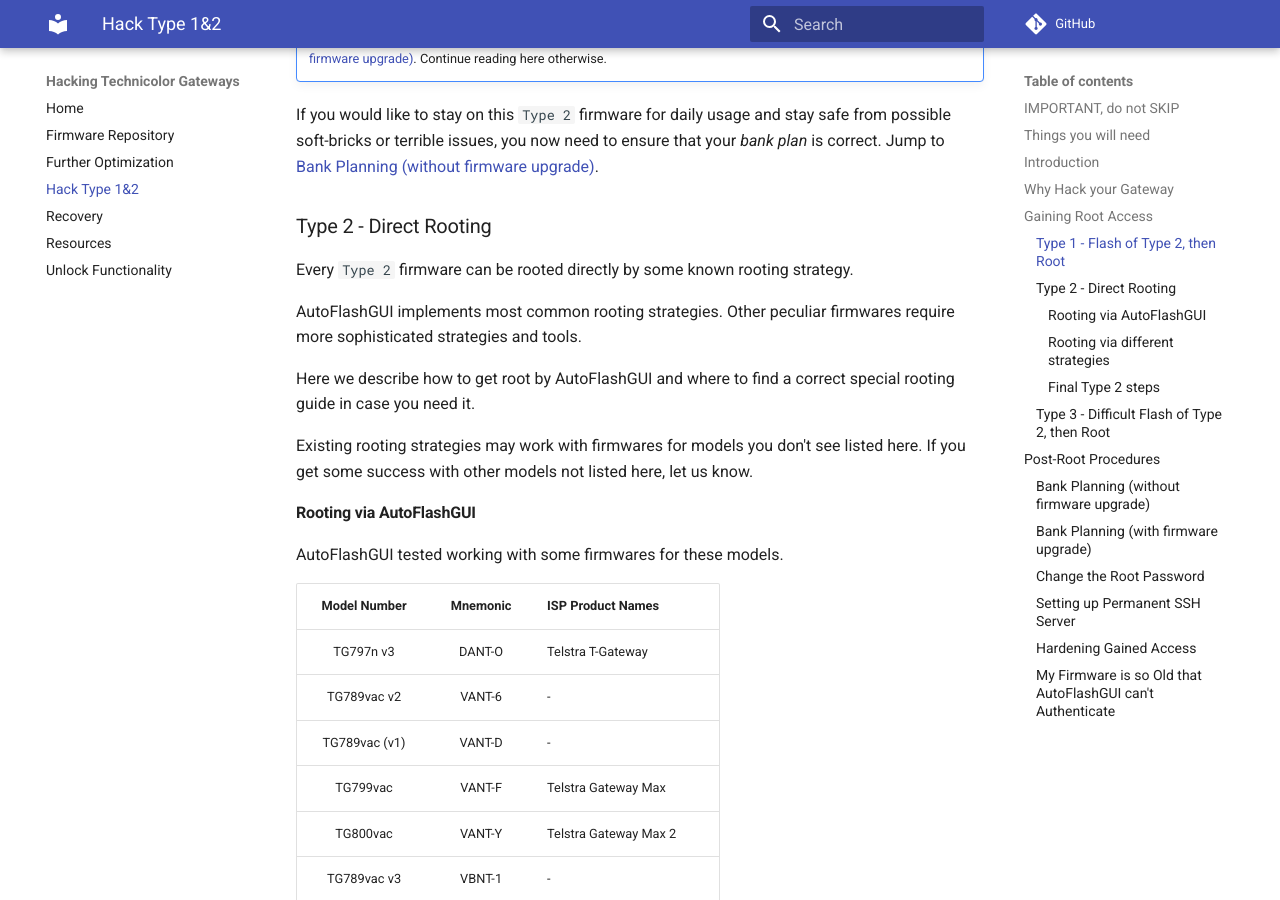
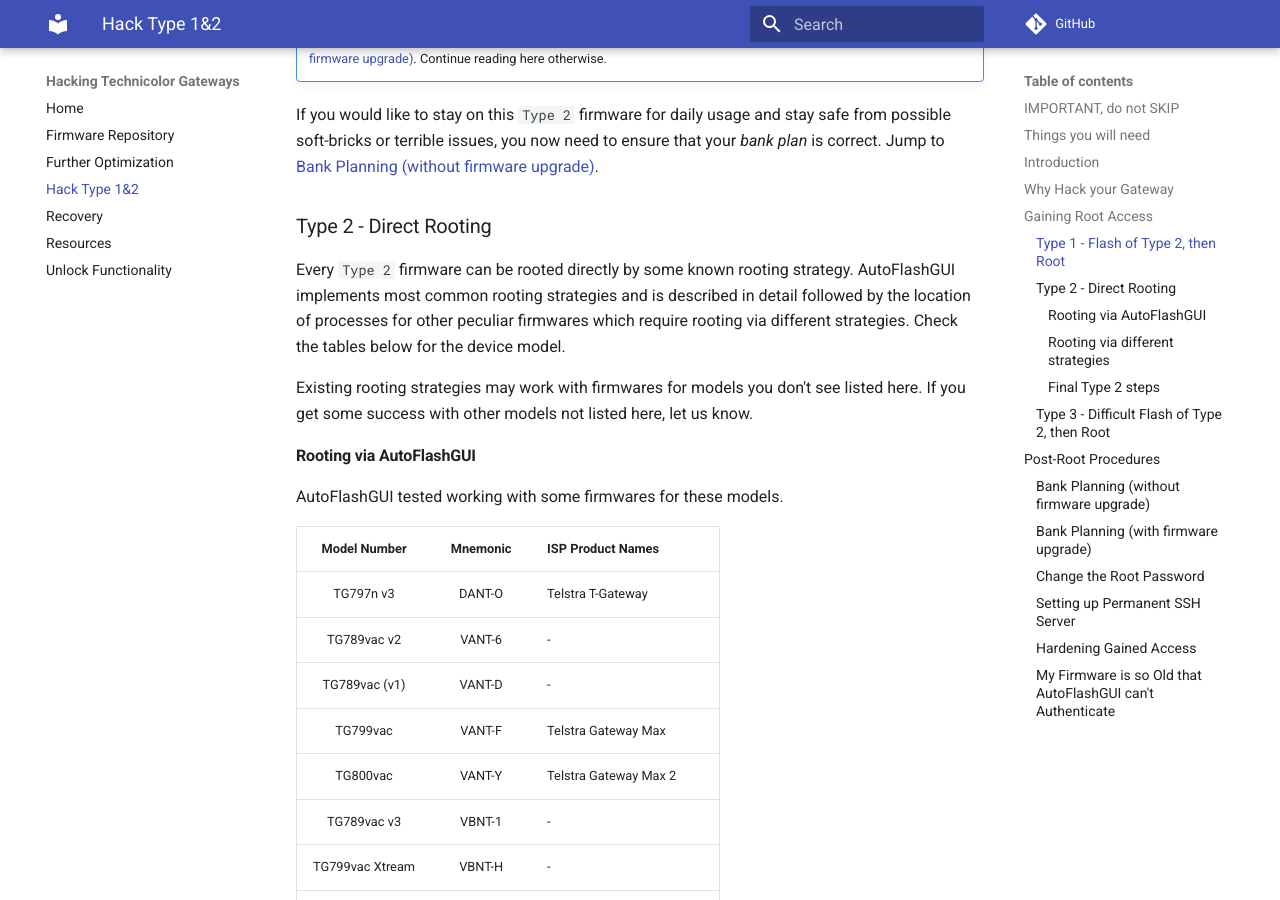
Before and after one commit to hack-technicolor/hack-technicolor, an MkDocs documentation site: the page built from docs/Hack Type 1&2.md, in a window 1280 px wide and 900 px high, scrolled down 2740 px. Built offline with MkDocs 1.6.1 and Material for MkDocs 9.7.7, drawn with Linux system fonts in a browser that asks for light colours; comment, search, counter and statistics services are not loaded.

Commit message:
Type 2 intro tweek

```diff
--- a/docs/Hack Type 1&2.md
+++ b/docs/Hack Type 1&2.md
@@ -69,11 +69,7 @@
 
 ### Type 2 - Direct Rooting
 
-Every `Type 2` firmware can be rooted directly by some known rooting strategy.
-
-AutoFlashGUI implements most common rooting strategies. Other peculiar firmwares require more sophisticated strategies and tools.
-
-Here we describe how to get root by AutoFlashGUI and where to find a correct special rooting guide in case you need it.
+Every `Type 2` firmware can be rooted directly by some known rooting strategy. AutoFlashGUI implements most common rooting strategies and is described in detail followed by the location of processes for other peculiar firmwares which require rooting via different strategies. Check the tables below for the device model.
 
 Existing rooting strategies may work with firmwares for models you don't see listed here. If you get some success with other models not listed here, let us know.
 
```
